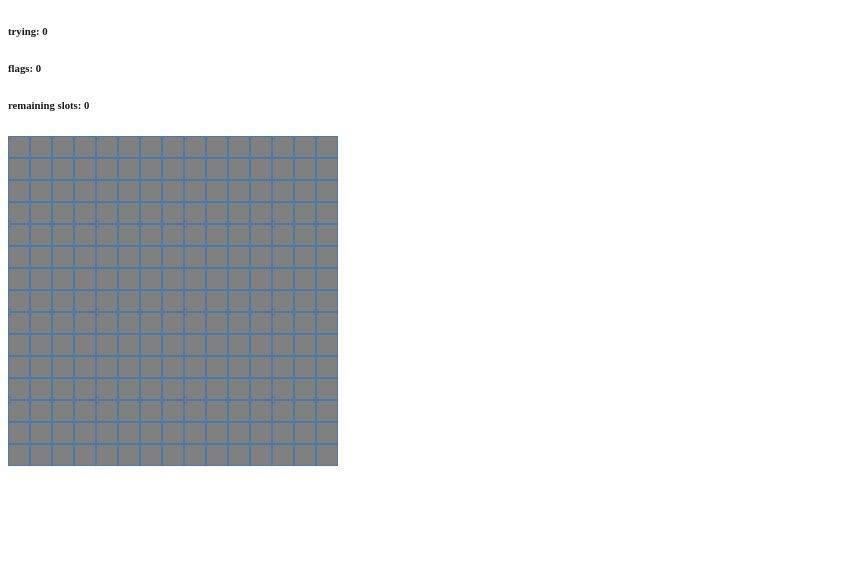
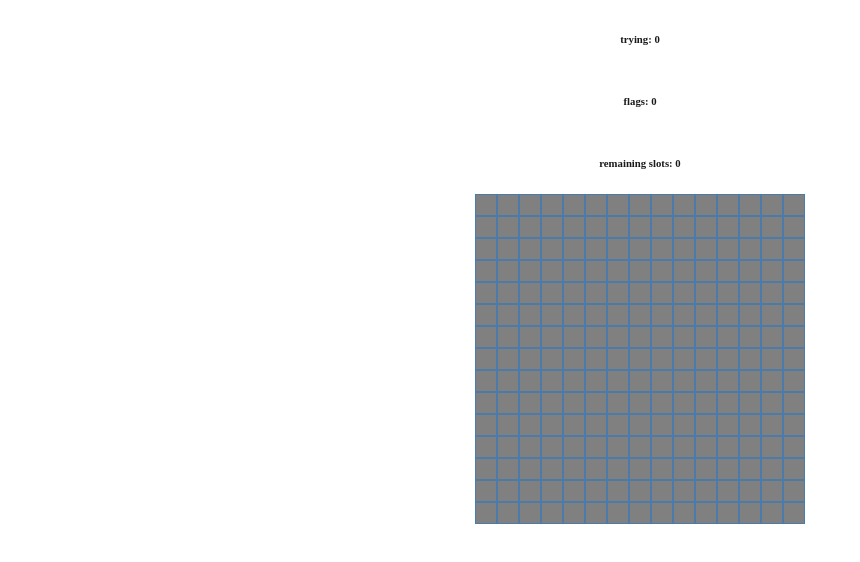
Before and after one commit to achiyahb/mine-sweeper, a React (Vite) app: page / in a window 1280 px wide. Shown: the top 562 px of the page, without its empty margins (0-860 px from the left). Built offline with nearby package versions, Linux system fonts and the light colour scheme.

Commit message:
center style

```diff
--- /dev/null
+++ b/src/App.css
@@ -0,0 +1,7 @@
+.main {
+    display: flex;
+    justify-content: center;
+    flex-direction: column;
+    align-content: center;
+    align-items: center;
+}
--- a/src/App.tsx
+++ b/src/App.tsx
@@ -1,10 +1,11 @@
 import {Board} from "./components/mines/board.tsx";
+import './App.css'
 
 function App() {
 
     return (
         <>
-            <div>
+            <div className='main'>
                 <Board baseArray={[0, 0, 0, 0, 0, 0, 0, 0, 0, 0, 0, 0, 0, 0, 0]} minesPerRow={3}/>
             </div>
         </>
```
